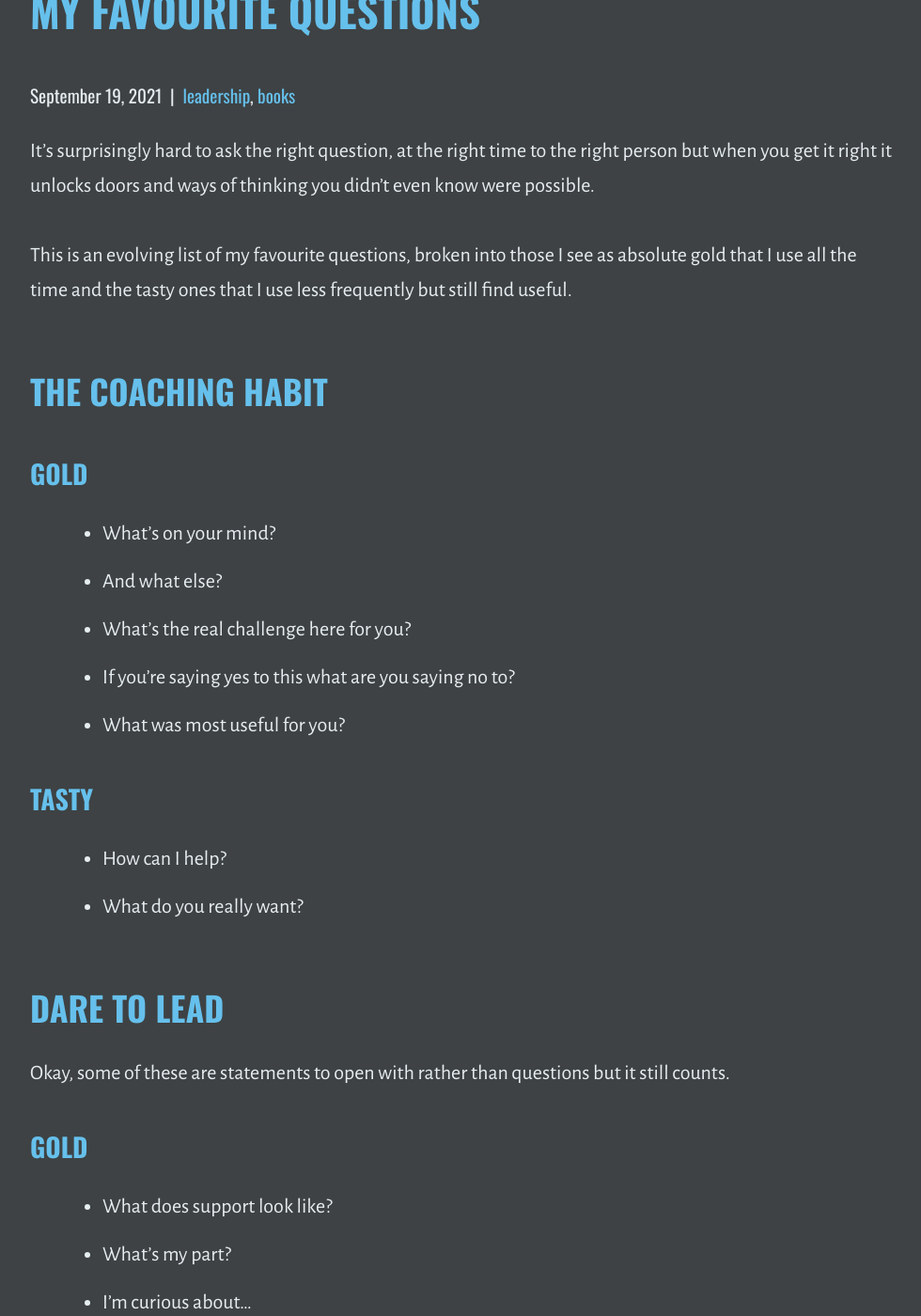
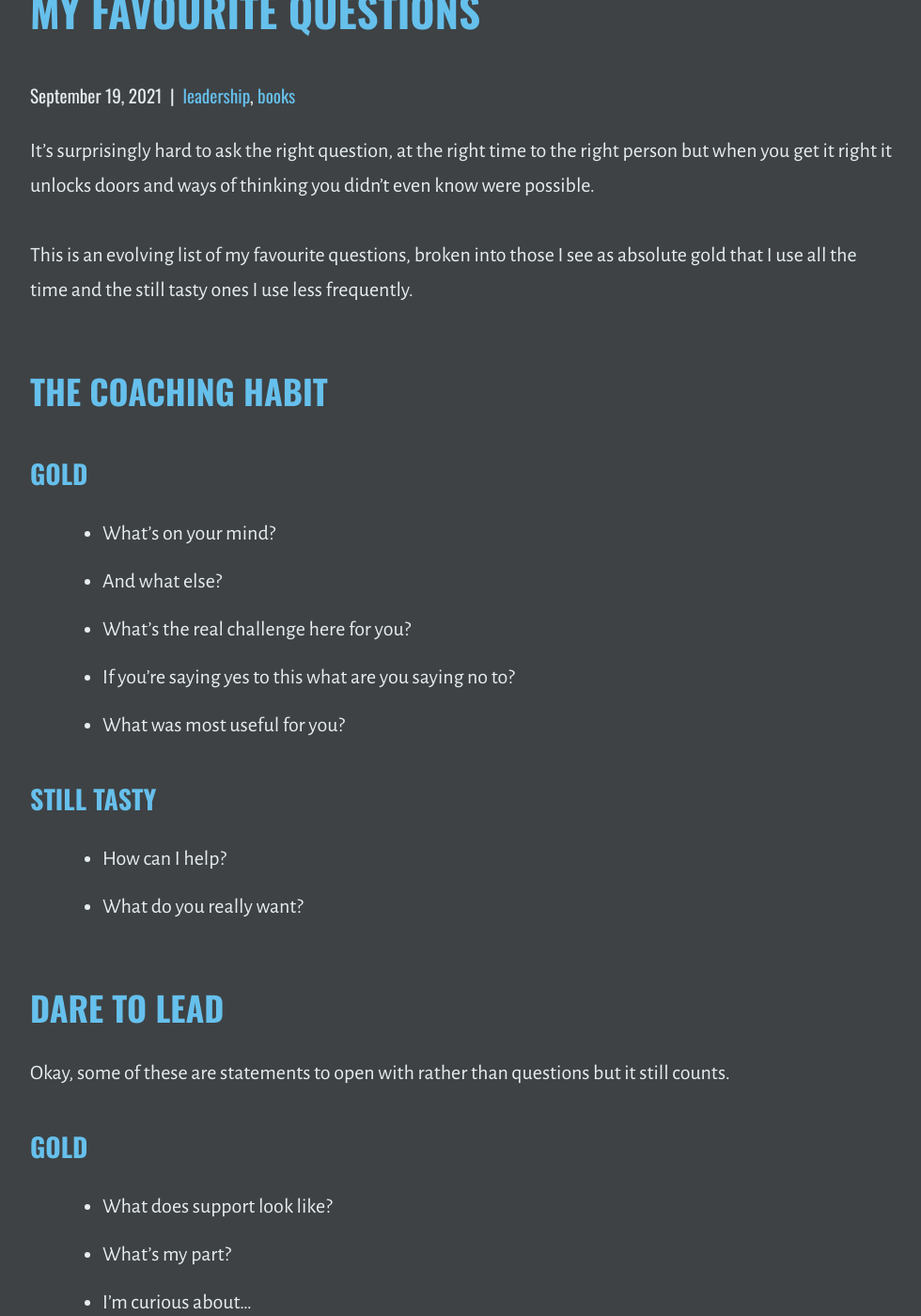
Before and after one commit to outragedpinkracoon/outragedpinkracoon.github.io, a Jekyll site: the page built from _posts/2021-09-19-my-favourite-questions.md, in a window 1280 px wide and 1400 px high, scrolled down 279 px. Shown: the whole window at 94% size, without its empty margins (149-1129 px from the left). Built offline with Jekyll 4.4.1, drawn with Linux system fonts in a browser that asks for light colours; some of the changed text lies outside the part shown.

```diff
--- a/_posts/2021-09-19-my-favourite-questions.md
+++ b/_posts/2021-09-19-my-favourite-questions.md
@@ -6,7 +6,7 @@
 ---
 It's surprisingly hard to ask the right question, at the right time to the right person but when you get it right it unlocks doors and ways of thinking you didn't even know were possible.
 
-This is an evolving list of my favourite questions, broken into those I see as absolute gold that I use all the time and the tasty ones that I use less frequently but still find useful.
+This is an evolving list of my favourite questions, broken into those I see as absolute gold that I use all the time and the still tasty ones I use less frequently.
 
 ## [The Coaching Habit](https://www.waterstones.com/book/coaching-habit/bungay-michael-stainer//9780978440749)
 
@@ -17,7 +17,7 @@
 - If you're saying yes to this what are you saying no to?
 - What was most useful for you?
 
-### Tasty
+### Still Tasty
 - How can I help?
 - What do you really want?
 
@@ -34,7 +34,7 @@
 - Help me understand...
 - What problem are we trying to solve?
 
-### Tasty
+### Still Tasty
 - Walk me through...
 - Tell me why this doesn't work for you.
 - I'm working from these assumptions - what about you?
@@ -95,7 +95,7 @@
 12. What objective criteria will we use as a basis for our decisions?
 13. How can we disagree in an agreeable fashion?
 
-### Tasty
+### Still Tasty
 - How do you view your performance?
 - How does your work contribute to our success?
 - What does our leadership team do that gets in the way of your job?
@@ -117,7 +117,7 @@
 - Do you have a goal/outcome in mind?
 - What would make you feel like this was an hour well spent?
 
-### Tasty
+### Still Tasty
 - What would you like to explore?
 - Help me understand why this is important to you.
 - What do you think is reasonable to explore in the X minutes we have?
```
